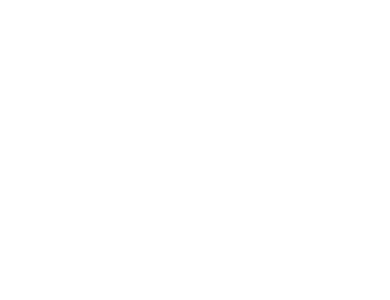
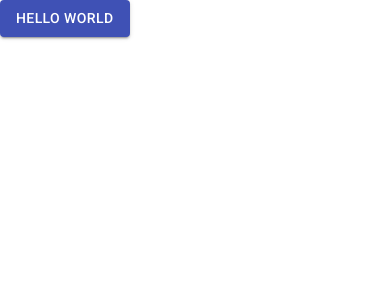
Before and after one commit to hewagekasunthilina/Fashion-Store-Shopping-Cart-System, a React (Create React App) app: page / in a window 390 px wide. Shown: the top 300 px of the page. Built offline with nearby package versions, Linux system fonts and the light colour scheme.

Commit message:
Add the Responsive Meta Tag to index.html

```diff
--- a/public/index.html
+++ b/public/index.html
@@ -3,7 +3,12 @@
   <head>
     <meta charset="utf-8" />
     <link rel="icon" href="%PUBLIC_URL%/favicon.ico" />
-    <meta name="viewport" content="width=device-width, initial-scale=1" />
+
+    <meta
+            name="viewport"
+            content="minimum-scale=1, initial-scale=1, width=device-width"
+    />
+
     <meta name="theme-color" content="#000000" />
     <meta
       name="description"
--- a/src/App.js
+++ b/src/App.js
@@ -1,12 +1,15 @@
 import React, {Component} from 'react';
 import './App.css';
+import Button from '@material-ui/core/Button';
 
 
 class App extends Component{
   render() {
     return(
         <div>
-
+            <Button variant="contained" color="primary">
+                Hello World
+            </Button>
         </div>
     )
   }
```
